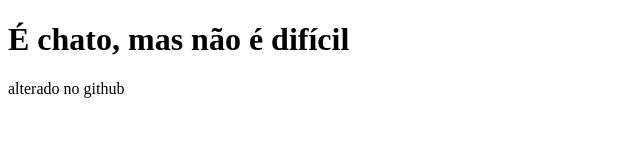
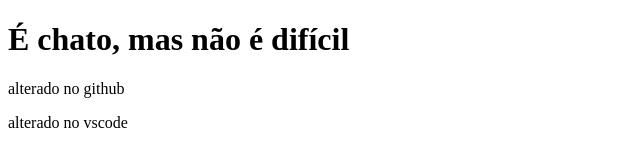
Before and after one commit to edilenee1/TREINO-VSCODE-GITHUB, a plain HTML site: page index.html in a window 1280 px wide. Shown: the whole page, without its empty margins (0-640 px from the left). Drawn offline with Linux system fonts and the light colour scheme.

Commit message:
refeito no vscode index.html

```diff
--- a/index.html
+++ b/index.html
@@ -8,5 +8,6 @@
 <body>
     <h1>É chato, mas não é difícil</h1>
     <p>alterado no github</p>
+    <p>alterado no vscode</p>
 </body>
 </html>
```
